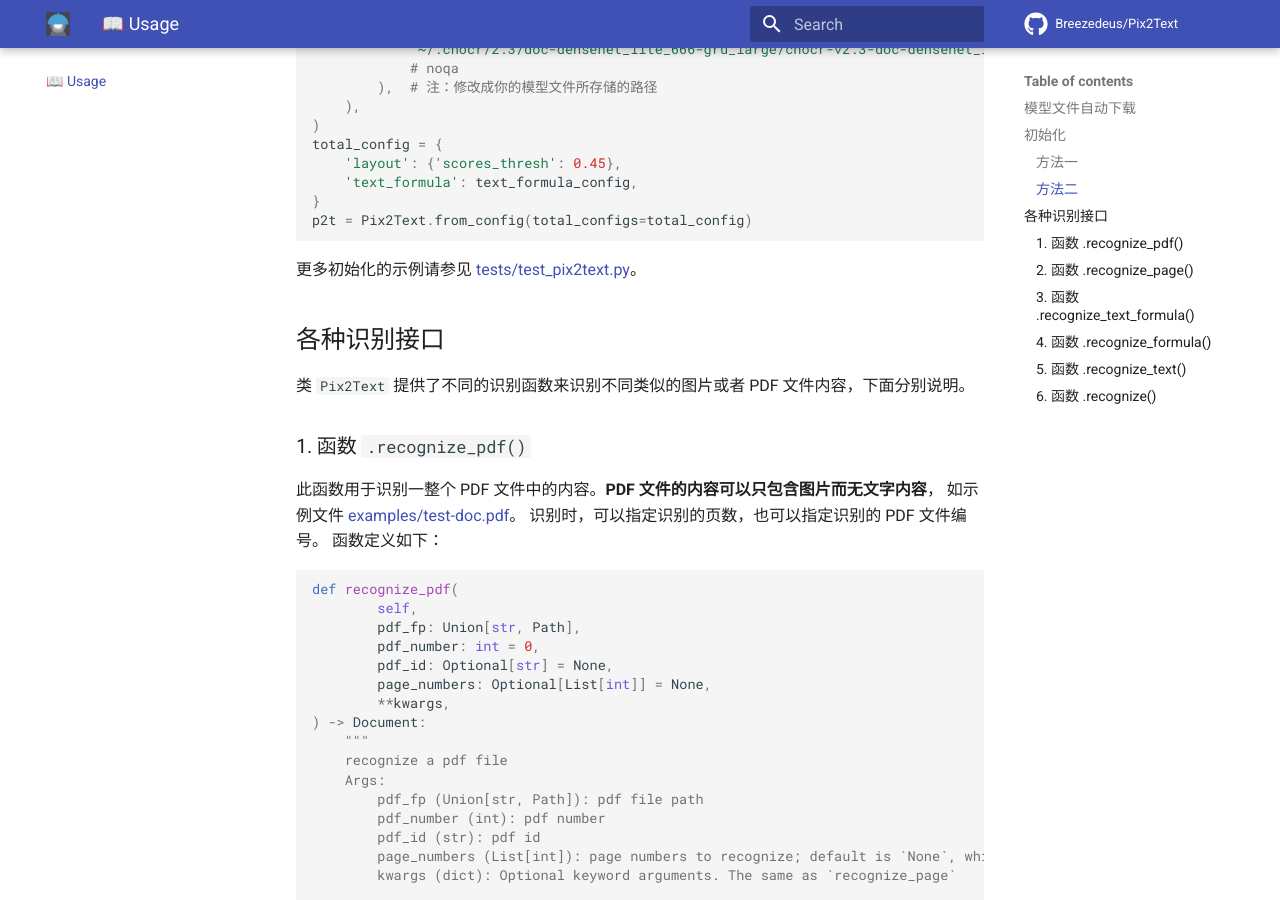
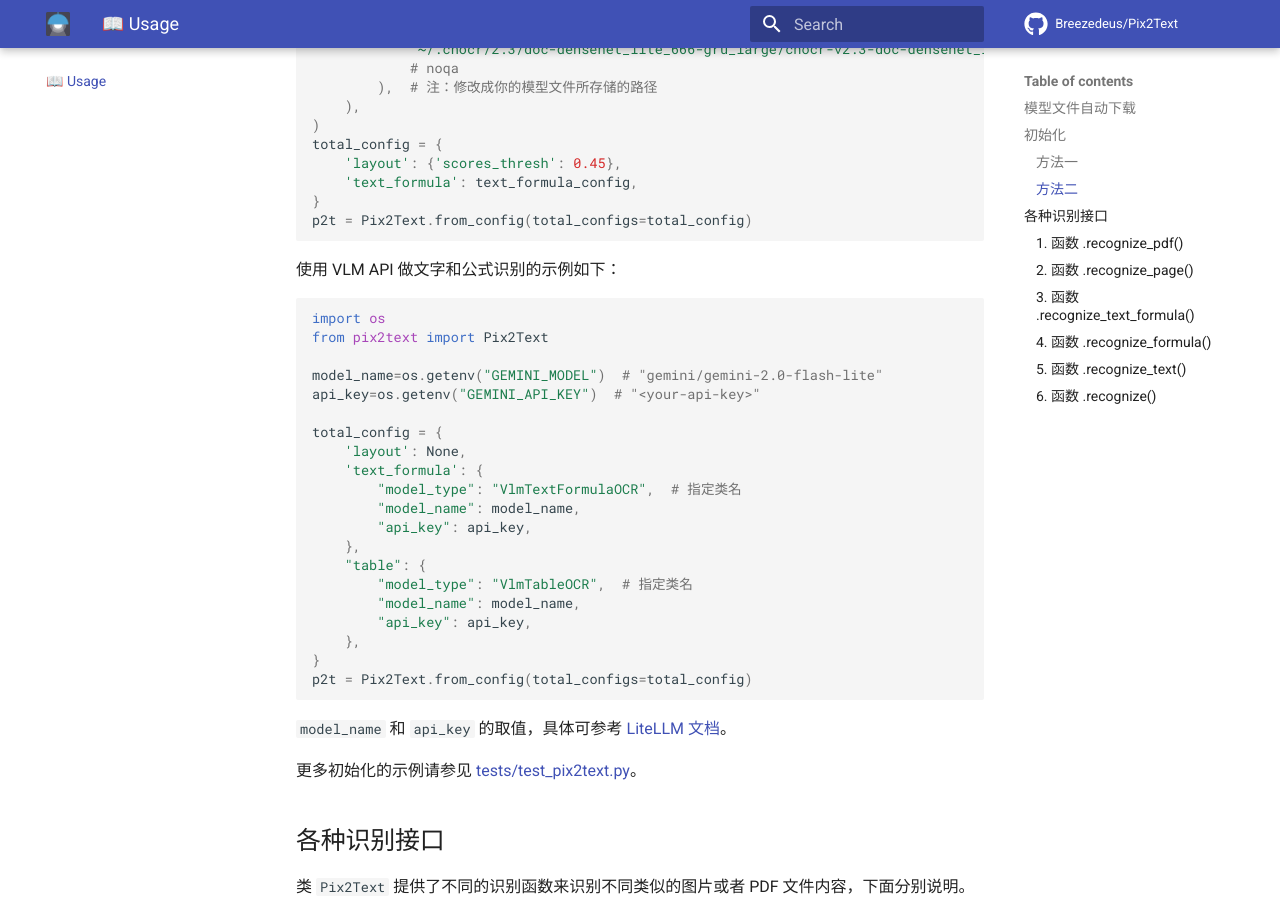
Before and after one commit to breezedeus/Pix2Text, an MkDocs documentation site: the page built from docs/usage.md, in a window 1280 px wide and 900 px high, scrolled down 2943 px. Built offline with MkDocs 1.6.1 and Material for MkDocs 9.7.7, drawn with Linux system fonts in a browser that asks for light colours; comment, search, counter and statistics services are not loaded.

Commit message:
feat: update documentation and examples for VlmTableOCR and VlmTextFormulaOCR support; bump version to 1.1.3

````diff
--- a/docs/usage.md
+++ b/docs/usage.md
@@ -133,6 +133,32 @@
 }
 p2t = Pix2Text.from_config(total_configs=total_config)
 ```
+
+使用 VLM API 做文字和公式识别的示例如下：
+
+```python
+import os
+from pix2text import Pix2Text
+
+model_name=os.getenv("GEMINI_MODEL")  # "gemini/gemini-2.0-flash-lite"
+api_key=os.getenv("GEMINI_API_KEY")  # "<your-api-key>"
+
+total_config = {
+    'layout': None,
+    'text_formula': {
+        "model_type": "VlmTextFormulaOCR",  # 指定类名
+        "model_name": model_name,
+        "api_key": api_key,
+    },
+    "table": {
+        "model_type": "VlmTableOCR",  # 指定类名
+        "model_name": model_name,
+        "api_key": api_key,
+    },
+}
+p2t = Pix2Text.from_config(total_configs=total_config)
+```
+`model_name` 和 `api_key` 的取值，具体可参考 [LiteLLM 文档](https://docs.litellm.ai/docs/)。
 
 更多初始化的示例请参见 [tests/test_pix2text.py](https://github.com/breezedeus/Pix2Text/blob/main/tests/test_pix2text.py)。
 
--- a/pix2text/__version__.py
+++ b/pix2text/__version__.py
@@ -2,4 +2,4 @@
 # [Pix2Text](https://github.com/breezedeus/pix2text): an Open-Source Alternative to Mathpix.
 # Copyright (C) 2022-2024, [Breezedeus](https://www.breezedeus.com).
 
-__version__ = '1.1.2.3'
+__version__ = '1.1.3'
--- a/setup.py
+++ b/setup.py
@@ -41,6 +41,7 @@
     "multilingual": ["easyocr"],
     "dev": ["pip-tools", "pytest"],
     "serve": ["uvicorn[standard]", "fastapi", "python-multipart", "pydantic"],
+    "vlm": ["litellm"],
 }
 
 entry_points = """
````
Also changed, not shown: docs/RELEASE.md (+13 -0 lines), docs/install.md (+10 -0 lines).
